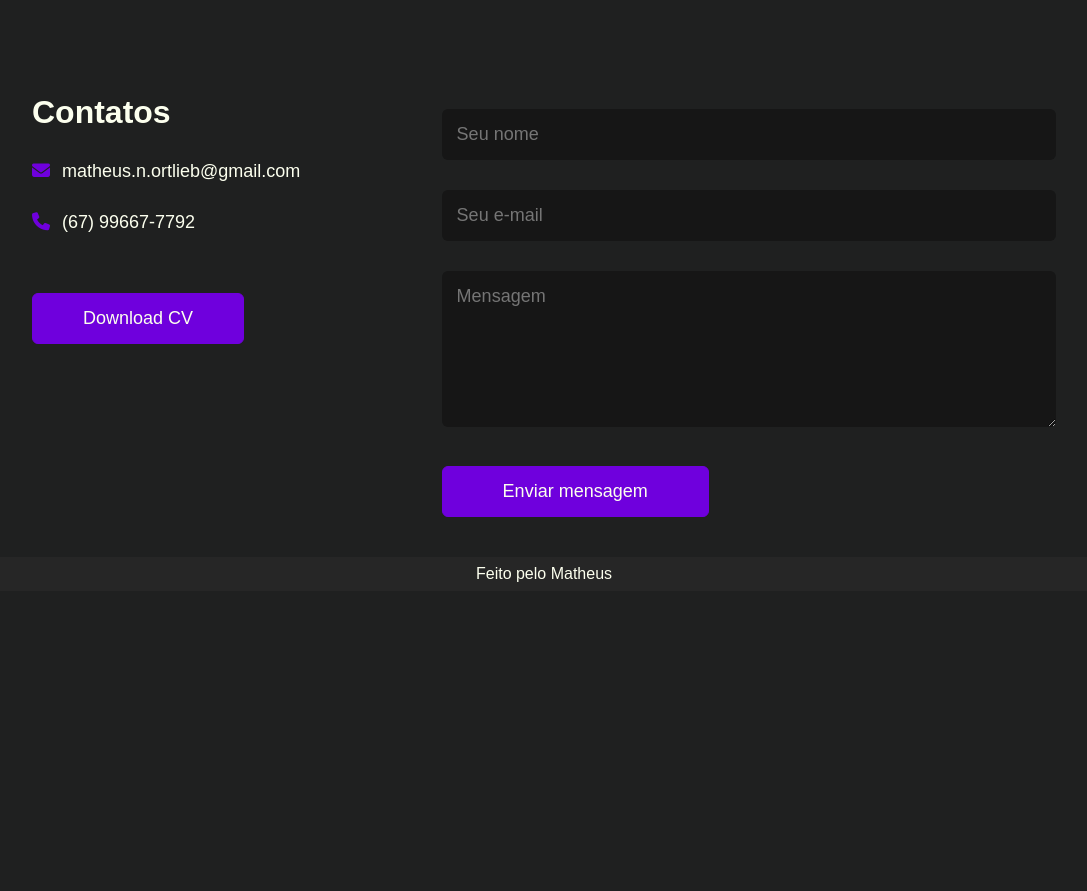
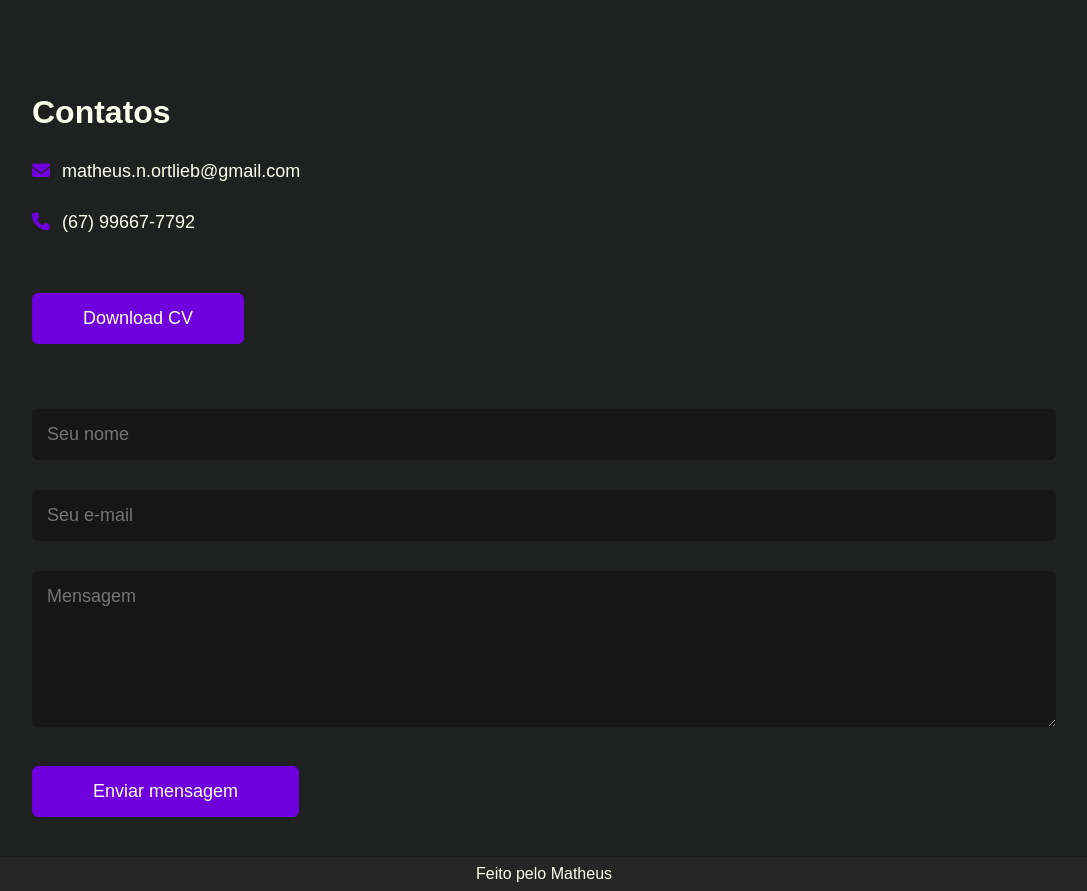
Before and after one commit to MNOrtlieb/portfolio, a plain HTML site: page index.html in a window 1280 px wide. Shown: the part 2241-3132 px from the top of the page, without its empty margins (96-1183 px from the left). Before the commit the page ends 2832 px from the top, so only its background shows below. Drawn offline with Linux system fonts and the light colour scheme.

Commit message:
Update index.html

```diff
--- a/index.html
+++ b/index.html
@@ -271,7 +271,7 @@
    <!-- ------------------------------------ CONTACT ------------------------------------- -->
 <div id="contact">
     <div class="container">
-        <div class="row">
+        <div class="row2">
             <div class="contact-left">
                 <h1 class="sub-title">Contatos</h1> <!-- mudar texto -->
                 <p><i class="fa-solid fa-envelope"></i>matheus.n.ortlieb@gmail.com</p>  <!-- mudar texto -->
```
